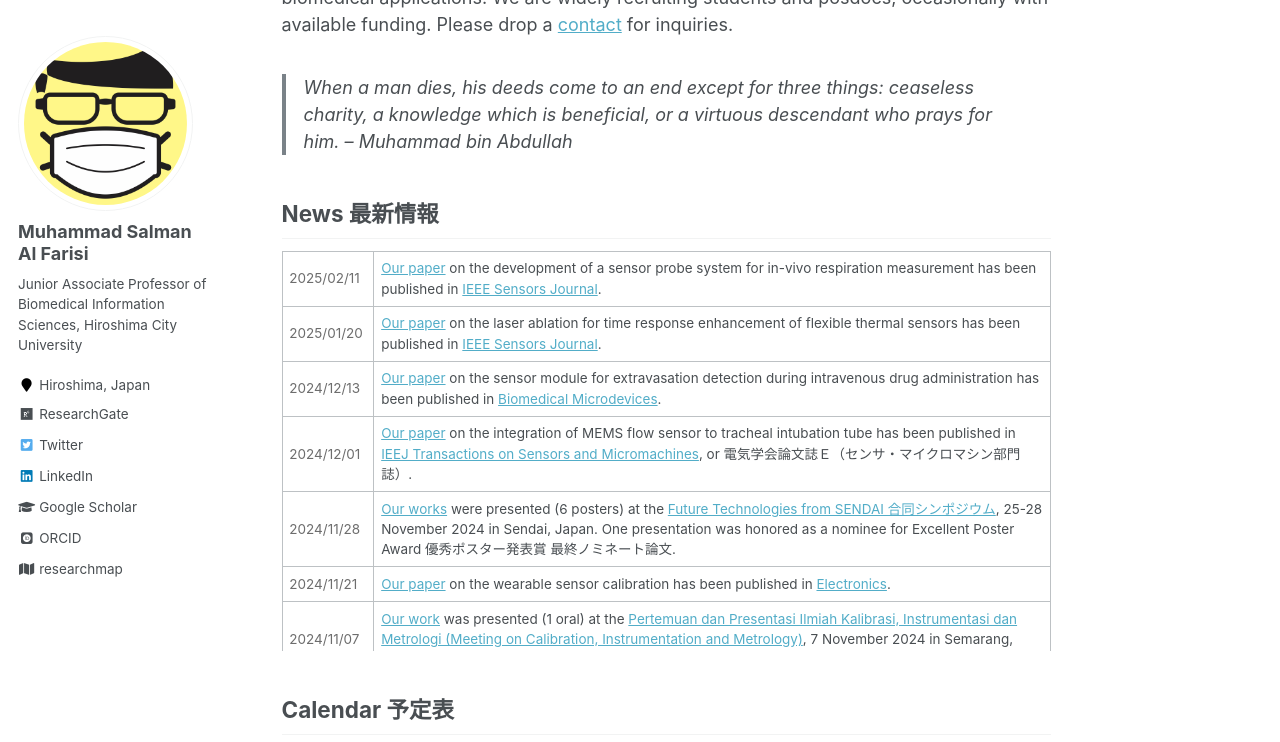
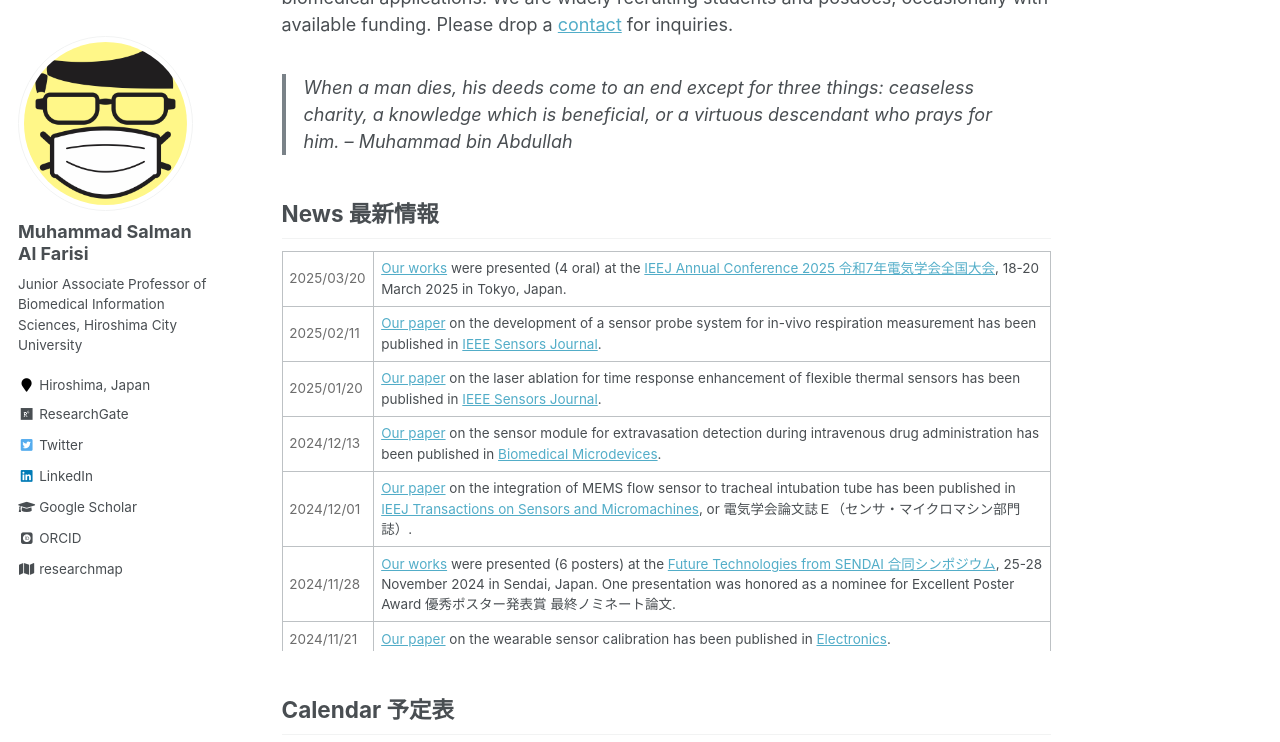
Before and after one commit to msalfarisi/msalfarisi.github.io, a Jekyll site: the page built from _pages/home.md, in a window 1280 px wide and 900 px high, scrolled down 457 px, cut to the strip 0-742 px from the top of the window. Built offline with Jekyll 4.4.1, drawn with Linux system fonts in a browser that asks for light colours; some web fonts are replaced.

Commit message:
Update home.md

```diff
--- a/_pages/home.md
+++ b/_pages/home.md
@@ -22,6 +22,10 @@ Welcome to the homepage of Muhammad Salman Al Farisi, a Lecturer (Junior Associa
 
 <div style="overflow-y: scroll; height:400px;">
  <table style="width:100%">
+  <tr>
+    <td style="color:#6d6d6d;">2025/03/20</td>
+    <td><a href="/publication/">Our works</a> were presented (4 oral) at the <a href="https://www.iee.jp/blog/taikai2025/">IEEJ Annual Conference 2025 令和7年電気学会全国大会</a>, 18-20 March 2025 in Tokyo, Japan.</td>
+  </tr>
   <tr>
     <td style="color:#6d6d6d;">2025/02/11</td>
     <td><a href="/publication/">Our paper</a> on the development of a sensor probe system for in-vivo respiration measurement has been published in <a href="https://doi.org/10.1109/JSEN.2025.3538080">IEEE Sensors Journal</a>.</td>
```
